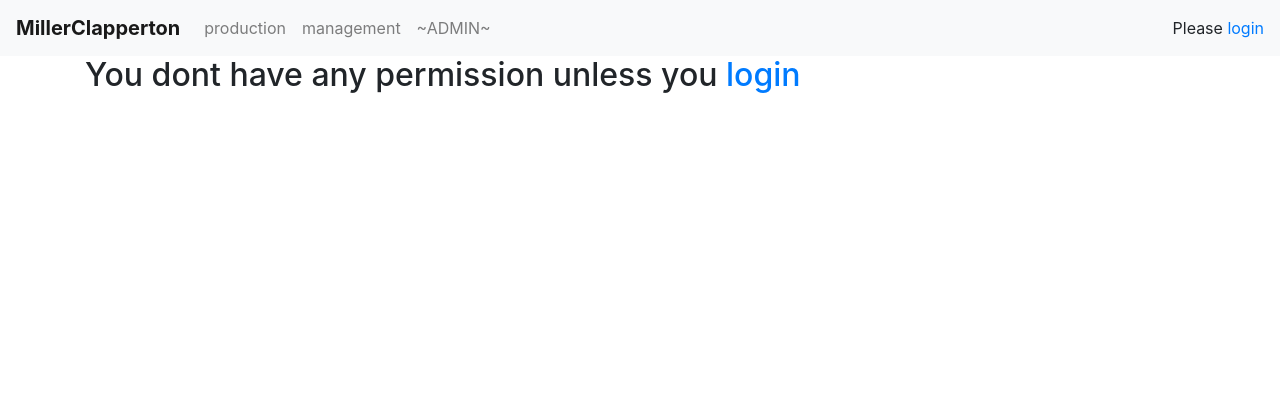
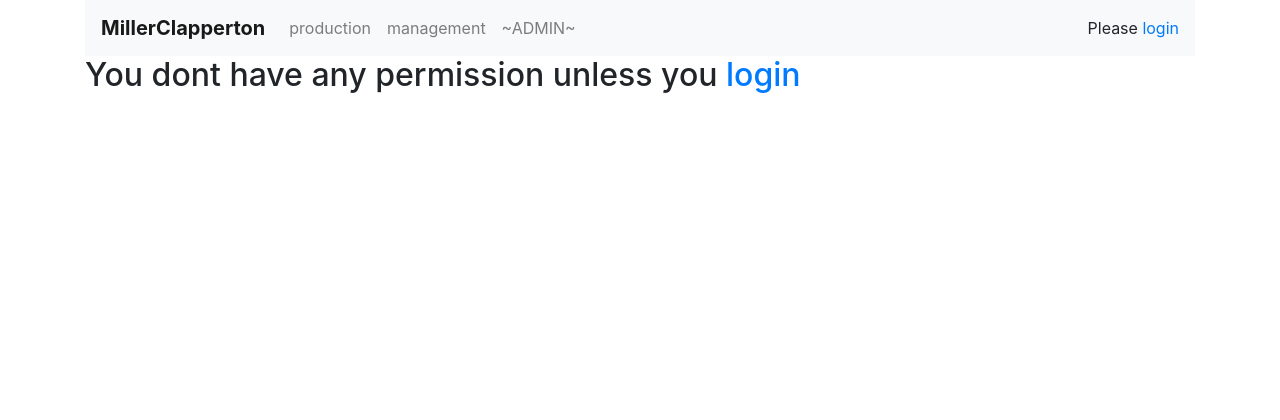
Before and after one commit to Turkevich91/Python_interesting_practice, a Django app: page / in a window 1280 px wide. Shown: the top 420 px of the page. Run offline with Django 3.2, Linux system fonts and the light colour scheme; some libraries are stand-ins or nearby versions.

```diff
--- a/inputValidation/app/templates/base.html
+++ b/inputValidation/app/templates/base.html
@@ -8,14 +8,13 @@
     <!-- Bootstrap CSS -->
     <link rel="stylesheet" href="https://stackpath.bootstrapcdn.com/bootstrap/4.5.0/css/bootstrap.min.css"
           integrity="sha384-9aIt2nRpC12Uk9gS9baDl411NQApFmC26EwAOH8WgZl5MYYxFfc+NcPb1dKGj7Sk" crossorigin="anonymous">
-    <link rel="stylesheet" href="main.css">
 
     <title>{% block title %}Hello, world!{% endblock %}</title>
 </head>
 <body class="d-flex flex-column h-100">
 
 <header>
-    <div class="container-fluide">
+    <div class="container">
         <nav class="navbar navbar-expand-lg navbar-light bg-light">
             <a class="navbar-brand" href="{% url 'home' %}"><b>MillerClapperton</b></a>
 
```
